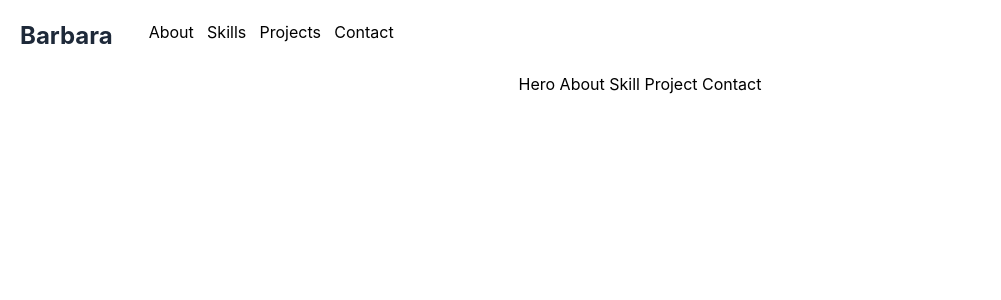
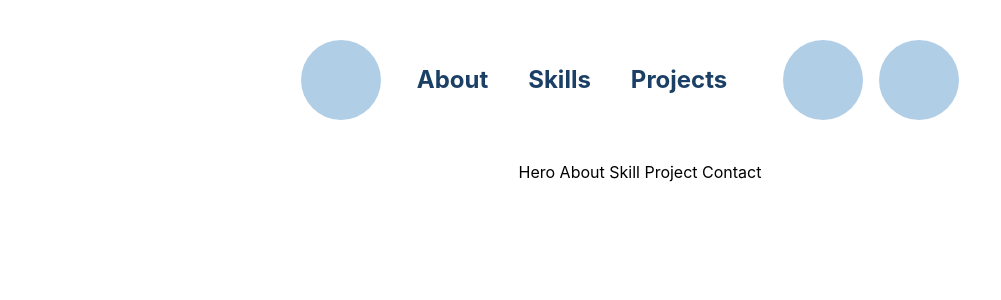
Before and after one commit to BabaxRhb/portfolio, a React (Vite) app: page / in a window 1280 px wide. Shown: the top 300 px of the page, without its empty margins (0-1001 px from the left). Built offline with nearby package versions, Linux system fonts and the light colour scheme.

Commit message:
Add : new UI components then review of header

```diff
--- a/src/components/Navbar.tsx
+++ b/src/components/Navbar.tsx
@@ -7,14 +7,13 @@ const Navbar = () => {
         {title: 'About', link: "/about"},
         {title: 'Skills', link: "/skills"},
         {title: 'Projects', link: "/projects"},
-        {title: 'Contact', link: "/contact"},
     ]
 
     return (
-        <nav className="flex flex-row justify-between items-center w-full mx-5">
+        <nav className="flex flex-row items-center w-full">
             { navbarArray.map((item, index) => (
-                <div key={index}>
-                    <a href={item.link}>{item.title}</a>
+                <div key={index} className="mx-5">
+                    <a href={item.link} className="text-primary text-2xl font-bold">{item.title}</a>
                 </div>
             ))}
         </nav>
--- /dev/null
+++ b/src/components/ui/Circle.tsx
@@ -0,0 +1,5 @@
+const Circle = () => (
+    <div className="w-20 h-20 bg-secondary rounded-full"></div>
+)
+
+export default Circle;
--- /dev/null
+++ b/src/components/ui/ContactLink.tsx
@@ -0,0 +1,5 @@
+const ContactLink = () => (
+    <></>
+)
+
+export default ContactLink;
--- a/src/components/Container.tsx
+++ b/src/components/ui/Container.tsx
@@ -7,12 +7,12 @@ const Container = ({ children, bgColor }: ContainerProps) => {
     return (
         <div
             className={
-                "w-full px-3 py-5 flex flex-row space-between" +
+                "w-full px-3 py-5 flex flex-row space-between justify-center items-center" +
                 + `bg-${bgColor ? bgColor : 'white'
             }`}
         >
             {children.map((item, index) => (
-                <div key={index} className="child-container mx-2">
+                <div key={index} className="child-container mx-2 flex items-center">
                     {item}
                 </div>
             ))}
--- a/src/index.css
+++ b/src/index.css
@@ -1,128 +1,9 @@
 @import "tailwindcss";
 
-@layer base {
-  :root {
-    --text-50: #eaf0fb;
-    --text-100: #d4e2f7;
-    --text-200: #aac4ee;
-    --text-300: #7fa7e6;
-    --text-400: #5589dd;
-    --text-500: #2a6cd5;
-    --text-600: #2256aa;
-    --text-700: #194180;
-    --text-800: #112b55;
-    --text-900: #08162b;
-    --text-950: #040b15;
-
-    --background-50: #ebf5fa;
-    --background-100: #d6ebf5;
-    --background-200: #add6eb;
-    --background-300: #85c2e0;
-    --background-400: #5cadd6;
-    --background-500: #3399cc;
-    --background-600: #297aa3;
-    --background-700: #1f5c7a;
-    --background-800: #143d52;
-    --background-900: #0a1f29;
-    --background-950: #050f14;
-
-    --primary-50: #ebf2fa;
-    --primary-100: #d7e5f4;
-    --primary-200: #aecbea;
-    --primary-300: #86b1df;
-    --primary-400: #5e97d4;
-    --primary-500: #367dc9;
-    --primary-600: #2b64a1;
-    --primary-700: #204b79;
-    --primary-800: #153251;
-    --primary-900: #0b1928;
-    --primary-950: #050d14;
-
-    --secondary-50: #ebf3f9;
-    --secondary-100: #d8e6f3;
-    --secondary-200: #b1cee7;
-    --secondary-300: #8ab5db;
-    --secondary-400: #639dcf;
-    --secondary-500: #3c84c3;
-    --secondary-600: #306a9c;
-    --secondary-700: #244f75;
-    --secondary-800: #18354e;
-    --secondary-900: #0c1a27;
-    --secondary-950: #060d14;
-
-    --accent-50: #edf3f7;
-    --accent-100: #dce7ef;
-    --accent-200: #b8cfe0;
-    --accent-300: #95b6d0;
-    --accent-400: #719ec1;
-    --accent-500: #4e86b1;
-    --accent-600: #3e6b8e;
-    --accent-700: #2f506a;
-    --accent-800: #1f3647;
-    --accent-900: #101b23;
-    --accent-950: #080d12;
-
-  }
-  .dark {
-    --text-50: #040b15;
-    --text-100: #08162b;
-    --text-200: #112b55;
-    --text-300: #194180;
-    --text-400: #2256aa;
-    --text-500: #2a6cd5;
-    --text-600: #5589dd;
-    --text-700: #7fa7e6;
-    --text-800: #aac4ee;
-    --text-900: #d4e2f7;
-    --text-950: #eaf0fb;
-
-    --background-50: #050f14;
-    --background-100: #0a1f29;
-    --background-200: #143d52;
-    --background-300: #1f5c7a;
-    --background-400: #297aa3;
-    --background-500: #3399cc;
-    --background-600: #5cadd6;
-    --background-700: #85c2e0;
-    --background-800: #add6eb;
-    --background-900: #d6ebf5;
-    --background-950: #ebf5fa;
-
-    --primary-50: #050d14;
-    --primary-100: #0b1928;
-    --primary-200: #153251;
-    --primary-300: #204b79;
-    --primary-400: #2b64a1;
-    --primary-500: #367dc9;
-    --primary-600: #5e97d4;
-    --primary-700: #86b1df;
-    --primary-800: #aecbea;
-    --primary-900: #d7e5f4;
-    --primary-950: #ebf2fa;
-
-    --secondary-50: #060d14;
-    --secondary-100: #0c1a27;
-    --secondary-200: #18354e;
-    --secondary-300: #244f75;
-    --secondary-400: #306a9c;
-    --secondary-500: #3c84c3;
-    --secondary-600: #639dcf;
-    --secondary-700: #8ab5db;
-    --secondary-800: #b1cee7;
-    --secondary-900: #d8e6f3;
-    --secondary-950: #ebf3f9;
-
-    --accent-50: #080d12;
-    --accent-100: #101b23;
-    --accent-200: #1f3647;
-    --accent-300: #2f506a;
-    --accent-400: #3e6b8e;
-    --accent-500: #4e86b1;
-    --accent-600: #719ec1;
-    --accent-700: #95b6d0;
-    --accent-800: #b8cfe0;
-    --accent-900: #dce7ef;
-    --accent-950: #edf3f7;
-
-  }
-}
+@theme{
+ --color-text: #0A1A33;
+ --color-background: #F7FBFD;
+ --color-primary: #1B3F65;
+ --color-secondary: #B1CEE7;
+ --color-accent: #497EA7
+};
--- a/src/layouts/Header.tsx
+++ b/src/layouts/Header.tsx
@@ -1,12 +1,16 @@
-import Container from "../components/Container";
-import Logo from "../components/Logo";
+import Container from "../components/ui/Container";
 import Navbar from "../components/Navbar";
+import Circle from "../components/ui/Circle";
 
 const Header = () => {
     return (
         <Container bgColor="transparent">
-            <Logo/>
-            <Navbar/>
+            <Circle />
+            <Navbar />
+            <Container>
+                <Circle />
+                <Circle />
+            </Container>
         </Container>
     )
 }
```
